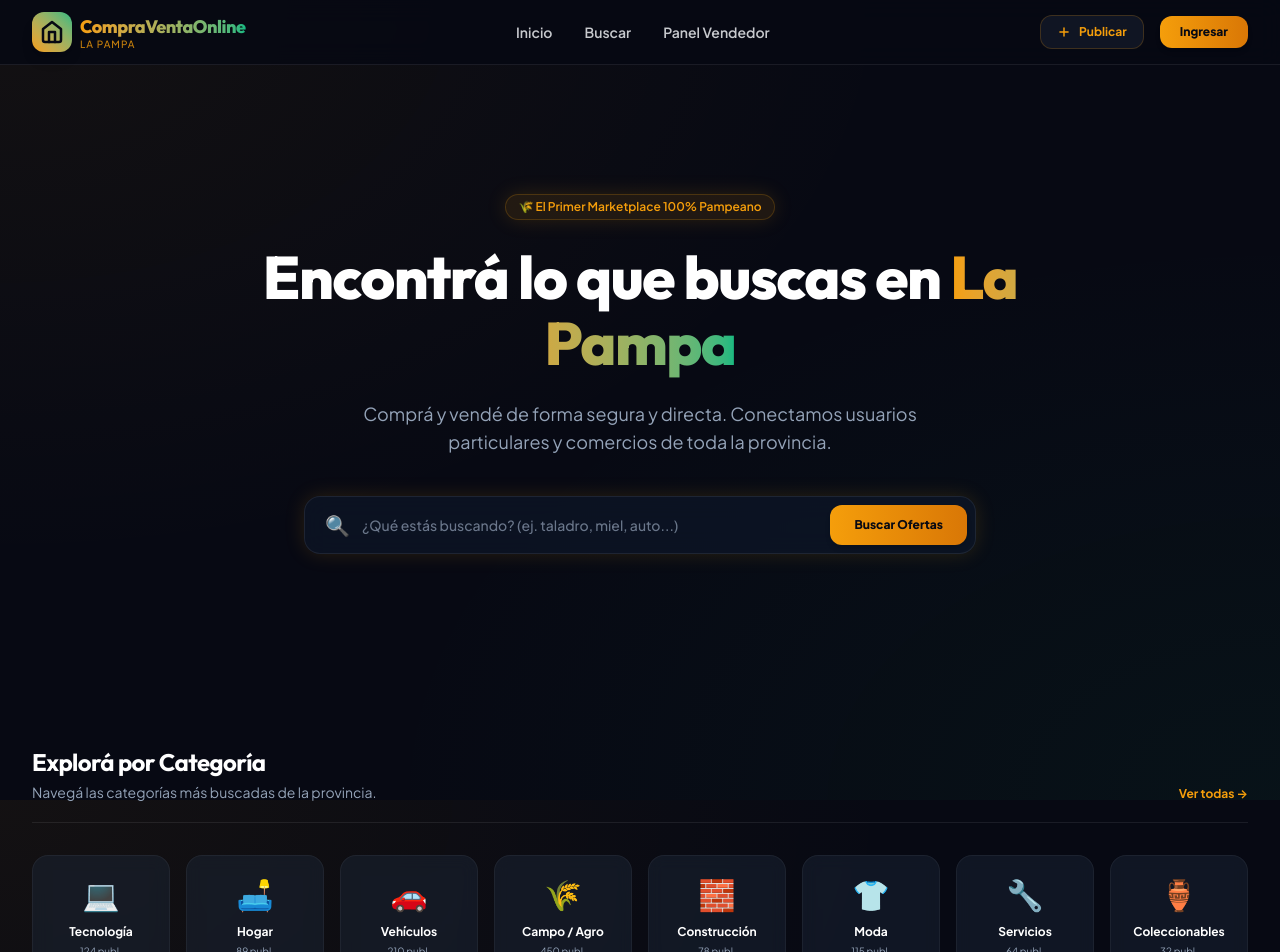
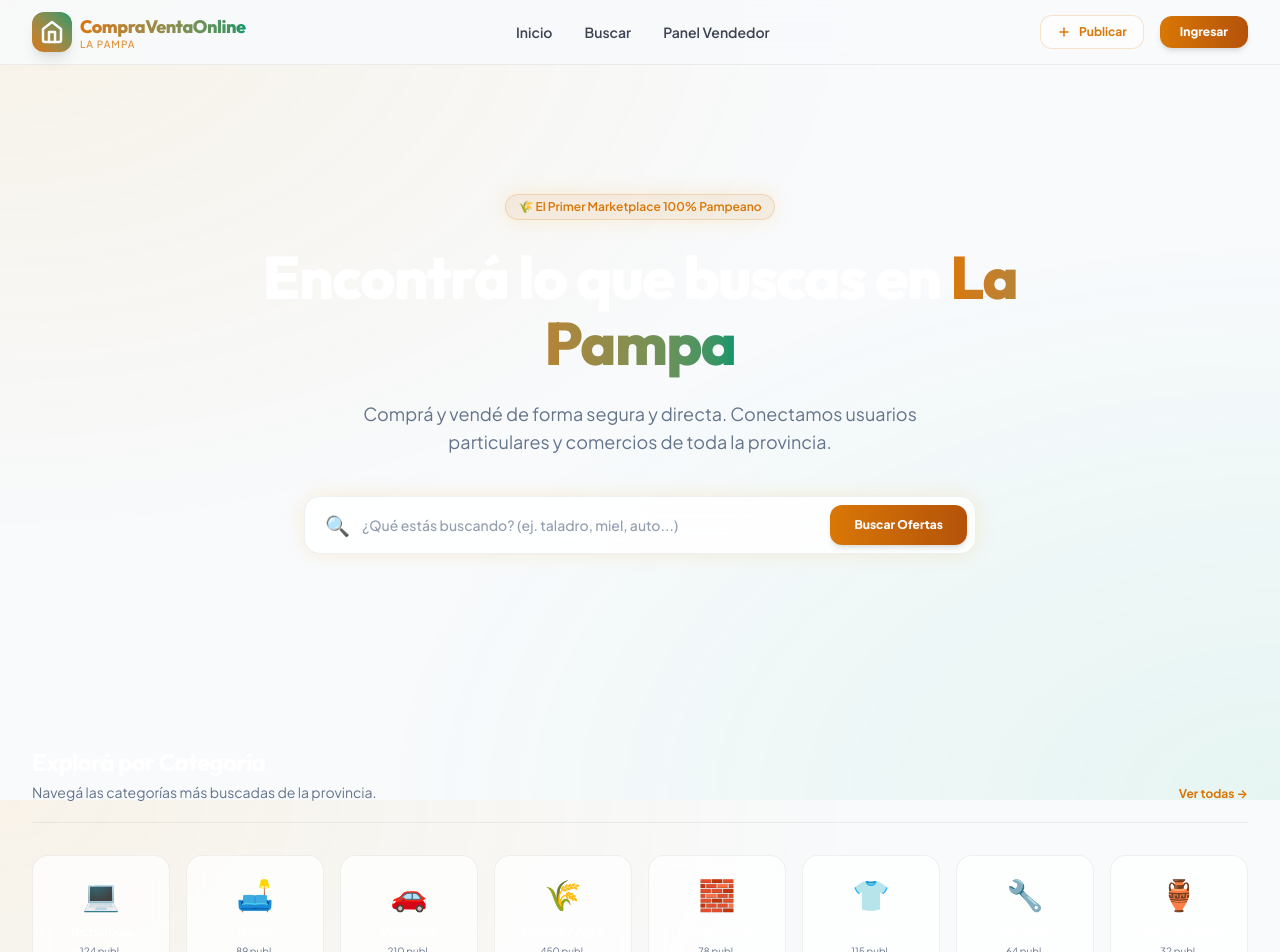
Before and after one commit to ramirotule/compraventaonline, a Next.js app in the folder frontend/: page / in a window 1280 px wide. Shown: the top 952 px of the page. Built offline with nearby package versions, Linux system fonts and the light colour scheme; no server answers.

Commit message:
feat(frontend): support dynamic light mode via prefers-color-scheme

```diff
--- a/frontend/src/app/globals.css
+++ b/frontend/src/app/globals.css
@@ -6,11 +6,32 @@
   --foreground: #f8fafc;
   --card-bg: rgba(22, 28, 45, 0.7);
   --card-border: rgba(255, 255, 255, 0.08);
+  --panel-bg: rgba(15, 23, 42, 0.65);
   --accent-gold: #f59e0b; /* Amber/Gold representing Pampean fields */
   --accent-gold-hover: #d97706;
   --accent-green: #10b981; /* Emerald/Green representing La Pampa nature */
   --accent-blue: #3b82f6;
   --text-muted: #94a3b8;
+}
+
+@media (prefers-color-scheme: light) {
+  :root {
+    --background: #f8fafc;
+    --foreground: #0f172a;
+    --card-bg: rgba(255, 255, 255, 0.75);
+    --card-border: rgba(0, 0, 0, 0.06);
+    --panel-bg: rgba(255, 255, 255, 0.85);
+    --accent-gold: #d97706;
+    --accent-gold-hover: #b45309;
+    --accent-green: #059669;
+    --accent-blue: #2563eb;
+    --text-muted: #64748b;
+  }
+  body {
+    background-image:
+      radial-gradient(at 0% 0%, rgba(245, 158, 11, 0.08) 0px, transparent 50%),
+      radial-gradient(at 100% 100%, rgba(16, 185, 129, 0.08) 0px, transparent 50%) !important;
+  }
 }
 
 @theme inline {
@@ -41,22 +62,22 @@ body {
 
 /* Glassmorphism utility */
 .glass-panel {
-  background: rgba(15, 23, 42, 0.65);
+  background: var(--panel-bg);
   backdrop-filter: blur(12px);
   -webkit-backdrop-filter: blur(12px);
-  border: 1px solid rgba(255, 255, 255, 0.08);
+  border: 1px solid var(--card-border);
 }
 
 .glass-card {
-  background: rgba(30, 41, 59, 0.45);
+  background: var(--card-bg);
   backdrop-filter: blur(8px);
   -webkit-backdrop-filter: blur(8px);
-  border: 1px solid rgba(255, 255, 255, 0.05);
+  border: 1px solid var(--card-border);
   transition: all 0.3s cubic-bezier(0.4, 0, 0.2, 1);
 }
 
 .glass-card:hover {
-  background: rgba(30, 41, 59, 0.65);
+  background: var(--card-bg);
   border-color: rgba(245, 158, 11, 0.3);
   transform: translateY(-4px);
   box-shadow: 0 12px 24px -10px rgba(0, 0, 0, 0.5);
@@ -76,12 +97,12 @@ body {
   width: 8px;
 }
 ::-webkit-scrollbar-track {
-  background: #070913;
+  background: var(--background);
 }
 ::-webkit-scrollbar-thumb {
-  background: #1e293b;
+  background: var(--card-border);
   border-radius: 4px;
 }
 ::-webkit-scrollbar-thumb:hover {
-  background: #f59e0b;
+  background: var(--accent-gold);
 }
```
